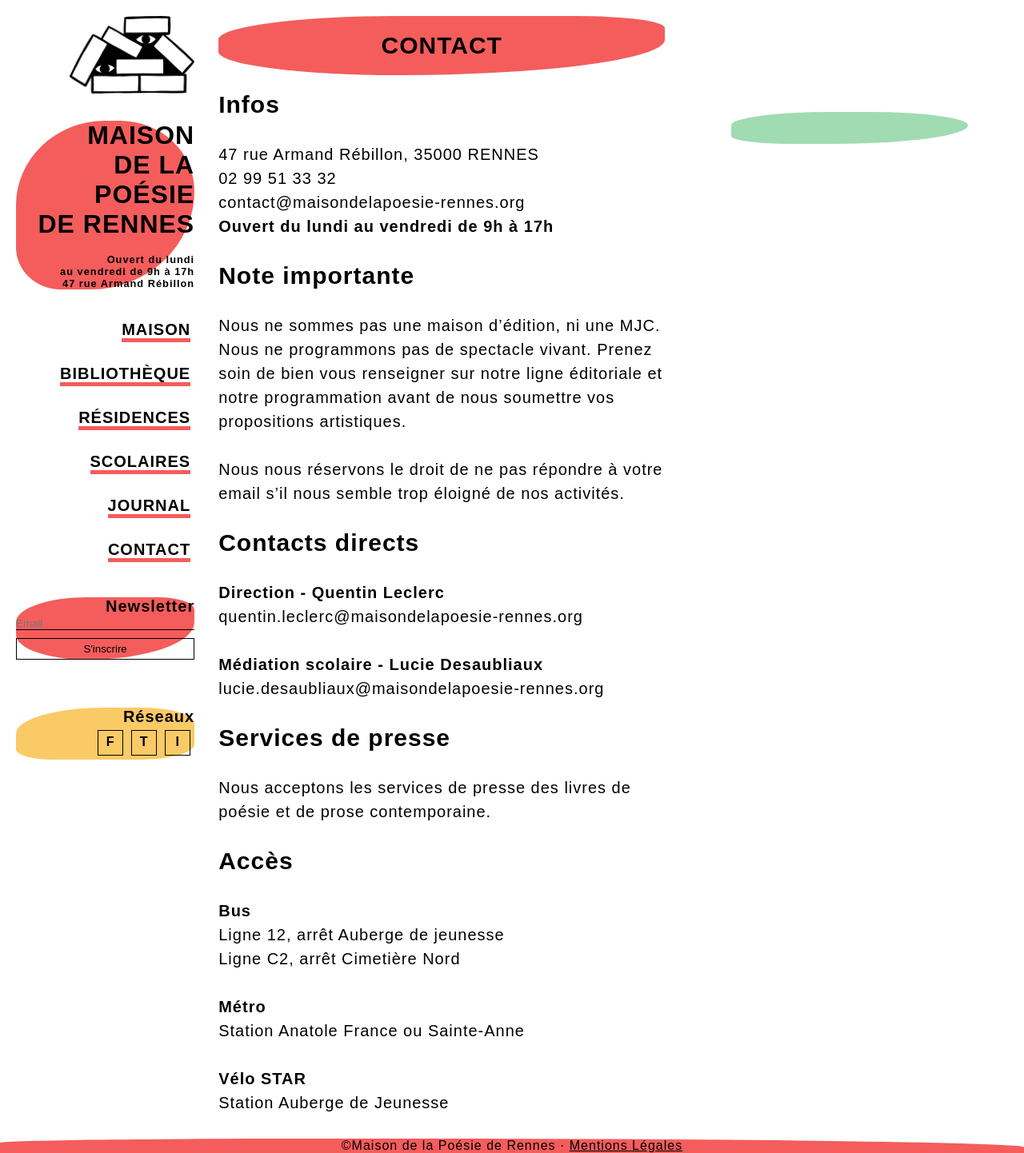
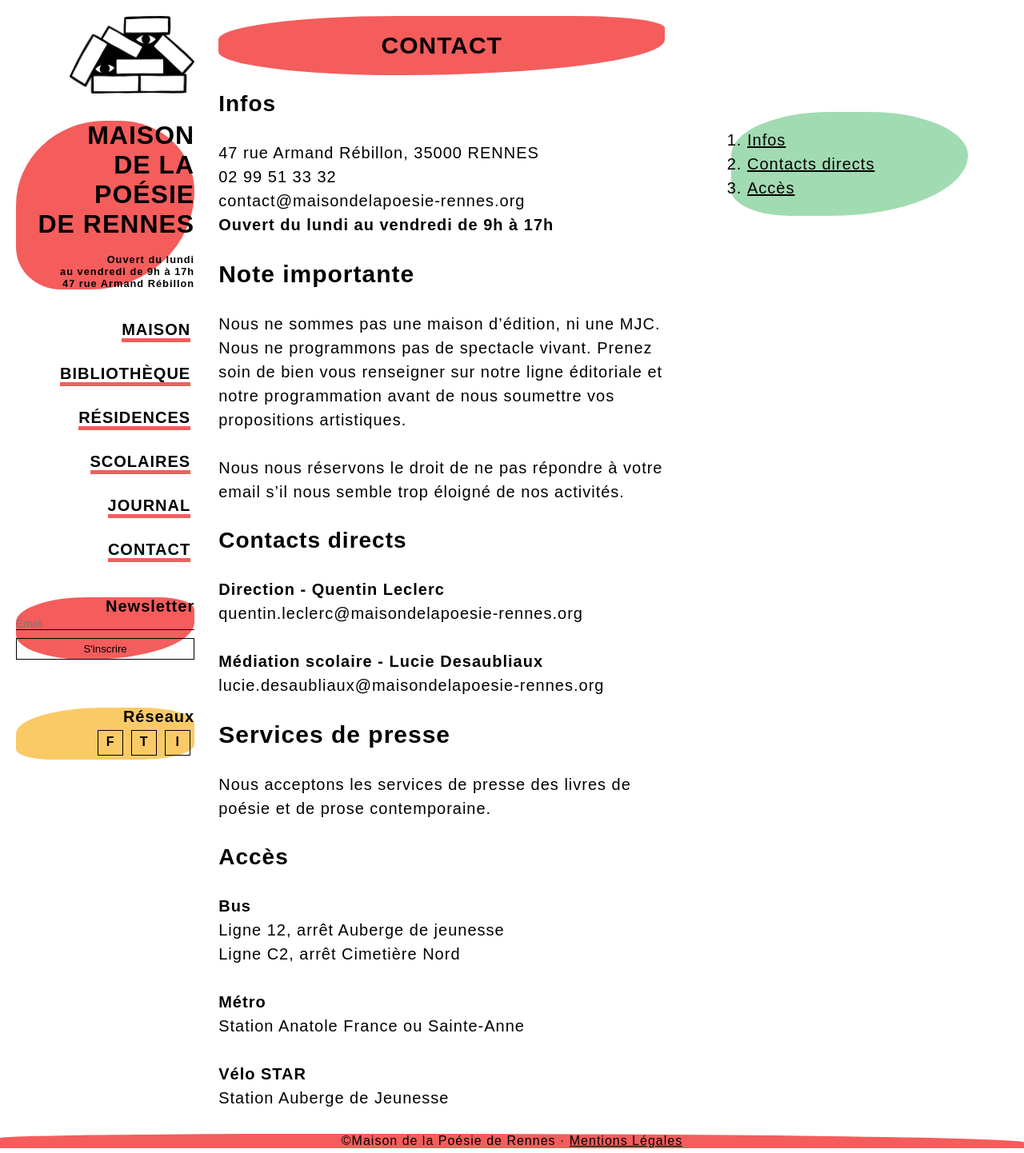
Before and after one commit to PQuod/MaisondelaPoesiedeRennes, a Jekyll site: the page built from contact.md, in a window 1280 px wide. Shown: the whole page at 80% size. Built offline with Jekyll 4.4.1, drawn with Linux system fonts in a browser that asks for light colours; some web fonts are replaced; a script that is not in the unit is left out.

Commit message:
Update Pages “contact”

```diff
--- a/contact.md
+++ b/contact.md
@@ -3,7 +3,7 @@
 title: Contact
 permalink: /contact/
 ---
-# Infos
+## Infos
 47 rue Armand Rébillon, 35000 RENNES
 02 99 51 33 32
 contact@maisondelapoesie-rennes.org
@@ -14,7 +14,7 @@
 
 Nous nous réservons le droit de ne pas répondre à votre email s'il nous semble trop éloigné de nos activités.
 
-# Contacts directs
+## Contacts directs
 **Direction - Quentin Leclerc**
 quentin.leclerc@maisondelapoesie-rennes.org
 
@@ -24,7 +24,7 @@
 # Services de presse
 Nous acceptons les services de presse des livres de poésie et de prose contemporaine.
 
-# Accès
+## Accès
 
 **Bus**\
 Ligne 12, arrêt Auberge de jeunesse
```
